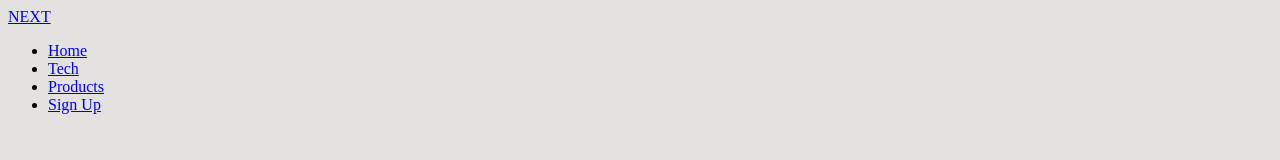
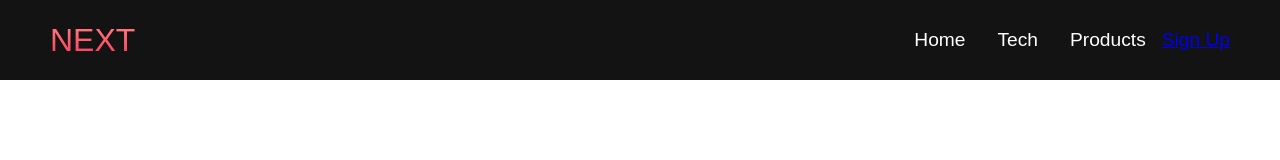
Before and after one commit to GRodrigues34/TechWebsite_Test, a plain HTML site: page index.html in a window 1280 px wide. Drawn offline with Linux system fonts and the light colour scheme.

Commit message:
css additions

```diff
--- a/styles.css
+++ b/styles.css
@@ -1,6 +1,65 @@
-h1{
-    color: red;
+*{
+    box-sizing: border-box;
+    margin: 0;
+    padding: 0;
+    font-family: 'Kumbh Sans', sans-serif;
 }
-body{
-    background-color: rgb(228, 225, 225);
+.navbar{
+    background: #131313;
+    height: 80px;
+    display: flex;
+    justify-content: center;
+    align-items: center;
+    font-size: 1.2rem;
+    position: sticky;
+    top: 0;
+    z-index: 999;
 }
+.navbar__container{
+    display: flex;
+    justify-content: space-between;
+    height: 80px;
+    z-index: 1;
+    width: 100%;
+    max-width: 1300px;
+    margin: 0 auto;
+    padding: 0 50px
+}
+#navbar__logo{
+    background-color: #ff8177;
+    background-image: linear-gradient(to top, #ff0844 0%, #ffb199 100%);
+    background-size: 100%;
+    -webkit-background-clip: text;
+    -moz-background-clip: text;
+    -webkit-text-fill-color: transparent;
+    -moz-text-fill-color: transparent;
+    display: flex;
+    align-items: center;
+    cursor: pointer;
+    text-decoration: none;
+    font-size: 2rem;
+}
+.fa-gem{
+    margin-right: 0.5rem;
+}
+
+.navbar__menu{
+    display: flex;
+    align-items: center;
+    list-style: none;
+    text-align: center;
+}
+
+.navbar__item{
+    height: 80px;
+}
+
+.navbar__links{
+    color: #fff;
+    display: flex;
+    align-items: center;
+    justify-content: center;
+    text-decoration: none;
+    padding: 0 1rem;
+    height: 100%;
+}
```
